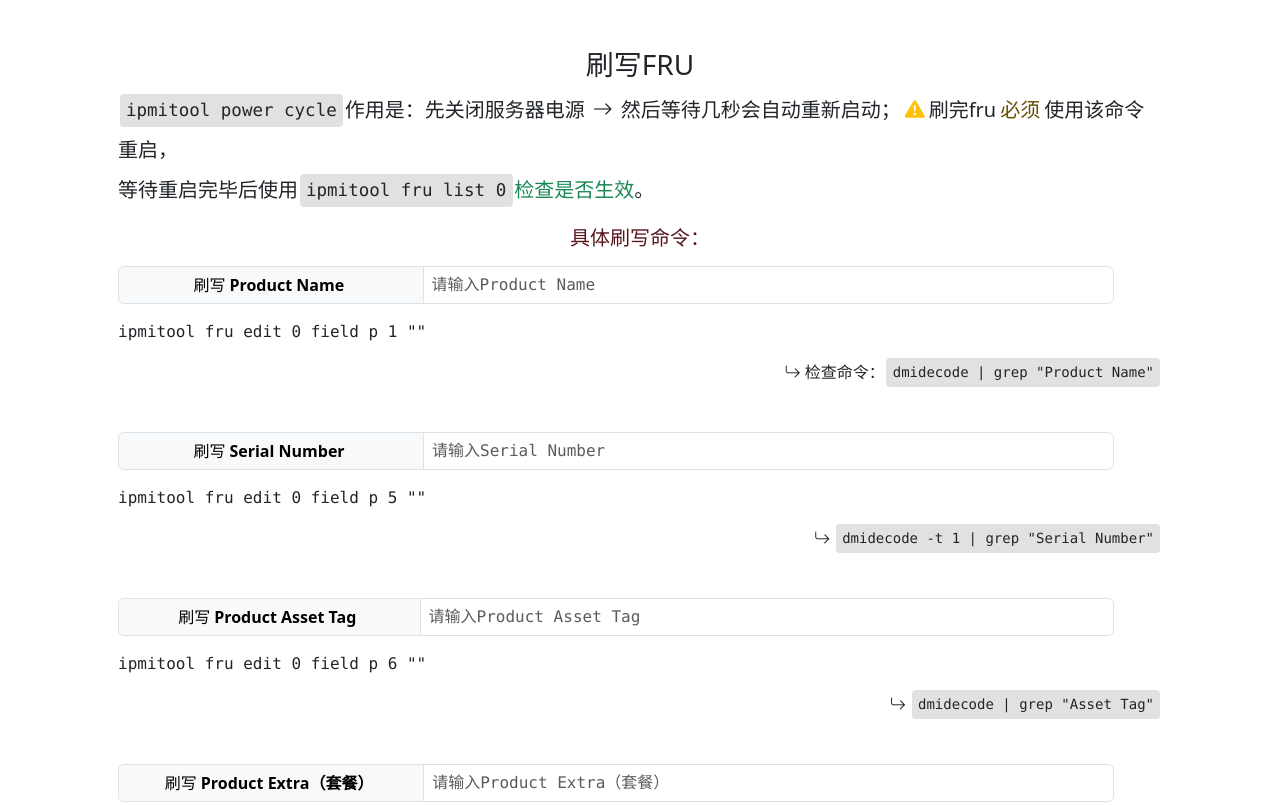
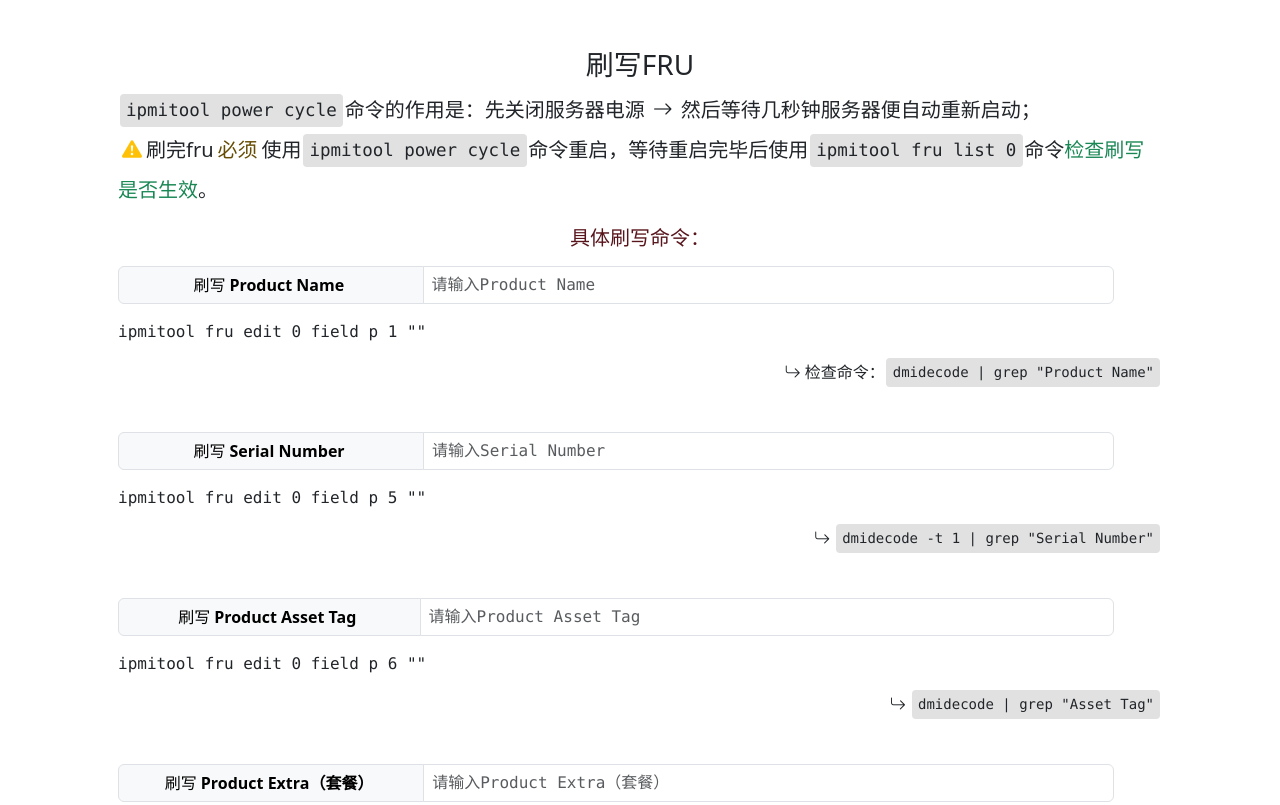
Before and after one commit to y377/jsjs, a plain HTML site: page index.html in a window 1280 px wide. Shown: the top 805 px of the page. Drawn offline with nearby package versions, Linux system fonts and the light colour scheme; some packages are replaced by stand-ins of ours; a script that the page names is missing; a small style sheet from the web is missing.

Commit message:
Update index.html

```diff
--- a/index.html
+++ b/index.html
@@ -9,7 +9,7 @@
     <link crossorigin="anonymous" href="https://lib.baomitu.com/bootstrap-icons/1.11.3/font/bootstrap-icons.min.css" rel="stylesheet">
     <link href="https://lf9-cdn-tos.bytecdntp.com/cdn/expire-1-M/highlight.js/11.4.0/styles/nord.min.css" type="text/css" rel="stylesheet" />
     <script crossorigin="anonymous" src="https://lib.baomitu.com/twitter-bootstrap/5.3.3/js/bootstrap.bundle.min.js"></script>
-    <title>ipmitool刷写FRU</title>
+    <title>ipmitool练习</title>
     <style type="text/css">
     pre {
         position: relative;
@@ -49,7 +49,7 @@
     <main class="container p-5">
         <div class="row">
             <h3 class="text-center">刷写FRU</h2>
-                <p class="lh-lg lead"><code>ipmitool power cycle</code>作用是：先<strong>关闭</strong>服务器电源<i class="bi bi-arrow-right mx-2"></i>然后等待几秒会自动<strong>重新启动；</strong><i class="bi bi-exclamation-triangle-fill text-warning mx-1"></i>刷完fru<strong class="fs-5 p-1 text-warning-emphasis">必须</strong>使用该命令重启，<br>等待重启完毕后使用<code>ipmitool fru list 0</code><strong class="text-success">检查是否生效</strong>。
+                <p class="lh-lg lead"><code>ipmitool power cycle</code>命令的作用是：先<strong>关闭</strong>服务器电源<i class="bi bi-arrow-right mx-2"></i>然后等待几秒钟服务器便自动<strong>重新启动；<br></strong><i class="bi bi-exclamation-triangle-fill text-warning mx-1"></i>刷完fru<strong class="fs-5 p-1 text-warning-emphasis">必须</strong>使用<code>ipmitool power cycle</code>命令重启，等待重启完毕后使用<code>ipmitool fru list 0</code>命令<strong class="text-success">检查刷写是否生效</strong>。
                 </p>
         </div>
         <h5 class="text-center text-danger-emphasis">具体刷写命令：</h5>
```
